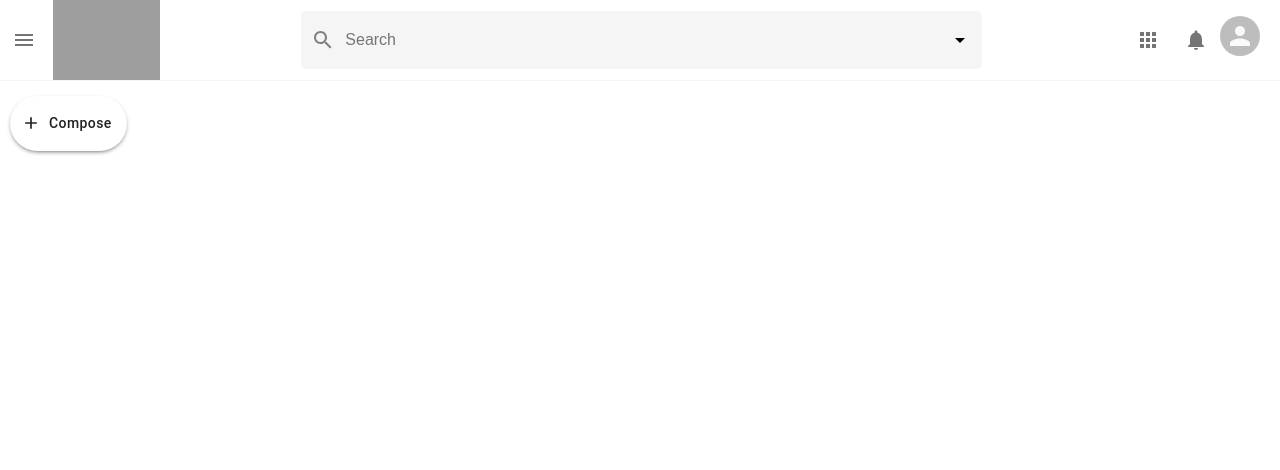
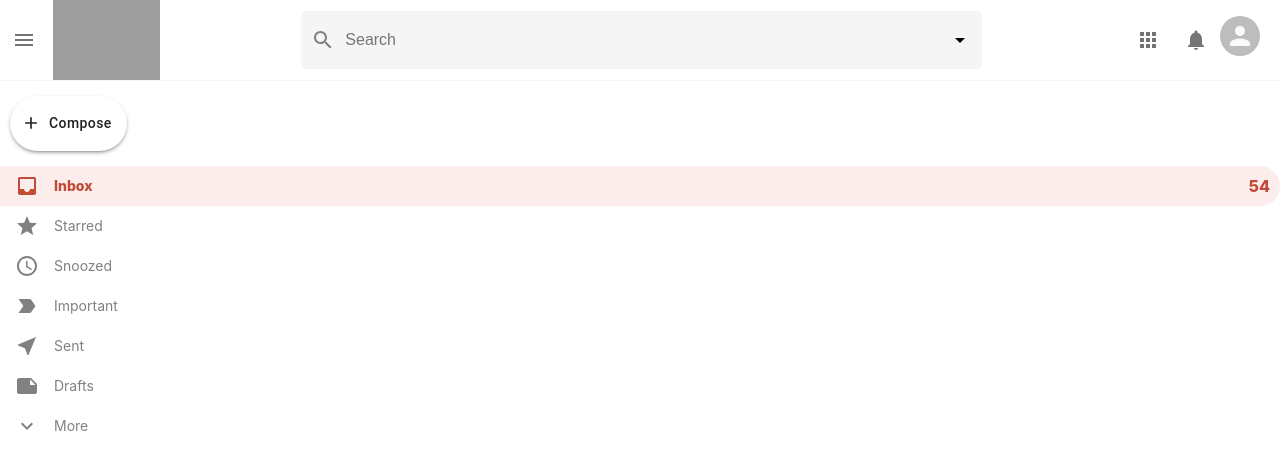
Before and after one commit to atubak400/gmail, a React (Create React App) app in the folder gmail-clone/: page / in a window 1280 px wide. Shown: the top 470 px of the page. Built offline with nearby package versions, Linux system fonts and the light colour scheme; grey boxes are pictures that could not be loaded.

Commit message:
sidebar options end

```diff
--- a/gmail-clone/src/Sidebar.js
+++ b/gmail-clone/src/Sidebar.js
@@ -2,7 +2,14 @@
 import { Button } from '@material-ui/core'
 import React from 'react'
 import AddIcon from '@material-ui/icons/Add'
+import InboxIcon from '@material-ui/icons/Inbox'
+import StarIcon from '@material-ui/icons/Star'
 import SidebarOptions from './SidebarOptions'
+import AccessTimeIcon from '@material-ui/icons/AccessTime'
+import LabelImportantIcon from '@material-ui/icons/LabelImportant'
+import NearMeIcon from '@material-ui/icons/NearMe'
+import NoteIcon from '@material-ui/icons/Note'
+import ExpandMoreIcon from '@material-ui/icons/ExpandMore'
 
 function Sidebar() {
   return (
@@ -13,7 +20,18 @@
       >
         Compose
       </Button>
-      <SidebarOptions />
+      <SidebarOptions
+        Icon={InboxIcon}
+        title='Inbox'
+        number={54}
+        selected={true}
+      />
+      <SidebarOptions Icon={StarIcon} title='Starred' number={54} />
+      <SidebarOptions Icon={AccessTimeIcon} title='Snoozed' number={54} />
+      <SidebarOptions Icon={LabelImportantIcon} title='Important' number={54} />
+      <SidebarOptions Icon={NearMeIcon} title='Sent' number={54} />
+      <SidebarOptions Icon={NoteIcon} title='Drafts' number={54} />
+      <SidebarOptions Icon={ExpandMoreIcon} title='More' number={54} />
     </div>
   )
 }
--- a/gmail-clone/src/SidebarOptions.js
+++ b/gmail-clone/src/SidebarOptions.js
@@ -1,5 +1,11 @@
-import React from './sidebarOptions.css'
+import './sidebarOptions.css'
 
-export default function SidebarOptions() {
-  return <div></div>
+export default function SidebarOptions({ Icon, title, number, selected }) {
+  return (
+    <div className={`sidebarOptions ${selected && 'sidebarOption--active'}`}>
+      <Icon />
+      <h3>{title}</h3>
+      <p>{number}</p>
+    </div>
+  )
 }
--- a/gmail-clone/src/sidebarOptions.css
+++ b/gmail-clone/src/sidebarOptions.css
@@ -0,0 +1,44 @@
+.sidebarOptions {
+  display: flex;
+  align-items: center;
+  height: 40px;
+  padding: 0 10px;
+  border-top-right-radius: 20px;
+  border-bottom-right-radius: 20px;
+  cursor: pointer;
+  color: #818181;
+}
+
+.sidebarOptions > h3 {
+  flex: 1;
+  margin-left: 10px;
+  font-size: 14px;
+  font-weight: 400;
+}
+
+.sidebarOptions:hover,
+.sidebarOptions:hover > p,
+.sidebarOptions:hover > h3,
+.sidebarOption--active,
+.sidebarOption--active > p,
+.sidebarOption--active > h3 {
+  background-color: #fcecec;
+  color: #c04b37;
+  font-weight: 800 !important;
+}
+
+.sidebarOptions > .MuiSvgIcon-root {
+  padding: 5px;
+}
+
+.sidebarOptions > p {
+  display: none;
+  font-weight: 300;
+}
+
+.sidebarOption--active > p {
+  display: inline !important;
+}
+.sidebarOptions:hover > p {
+  display: inline;
+}
```
